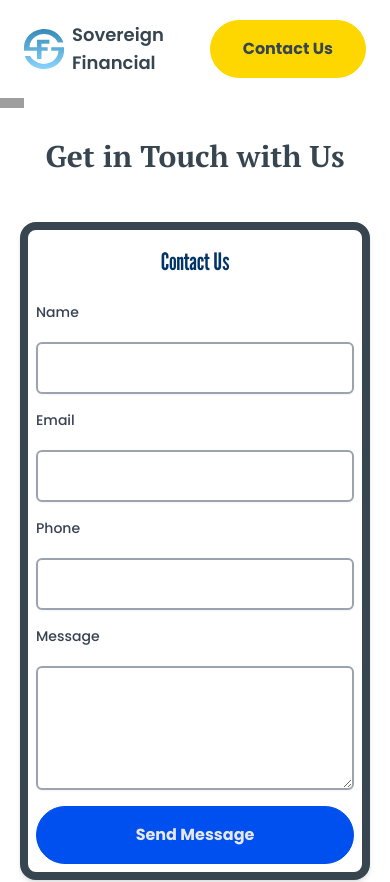
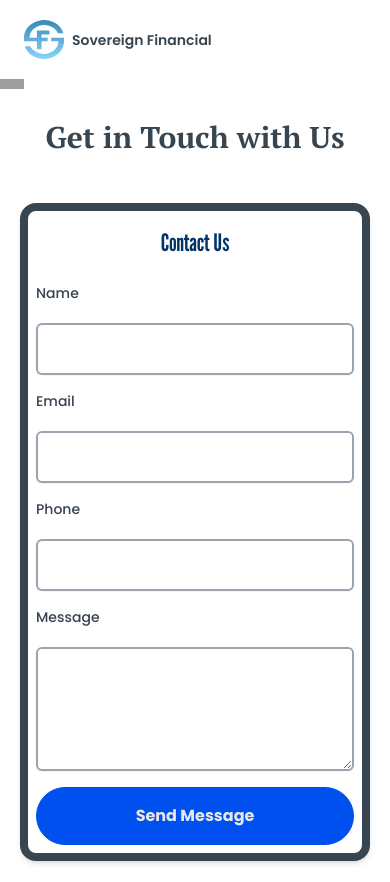
Before and after one commit to simanam/sovereignFinancial-Website, a Next.js app: page /contact in a window 390 px wide. Shown: the top 882 px of the page. Built offline with nearby package versions, Linux system fonts and the light colour scheme; grey boxes are pictures that could not be loaded.

Commit message:
sec  commit

```diff
--- a/components/Hero.tsx
+++ b/components/Hero.tsx
@@ -19,7 +19,7 @@ const Hero: React.FC<HeroProps> = ({ scrollToWhyUs, scrollToCalc }) => {
 
   const { View } = useLottie(optionsLottie);
   return (
-    <section className="max-container padding-container flex flex-col gap-20 py-10 pb-24 md:gap-28 lg:py-10 xl:flex-col justify-center items-center">
+    <section className="max-container padding-container flex flex-col gap-20 py-24 pb-24 md:gap-28 lg:py-10 xl:flex-col justify-center items-center">
       <div className="relative z-20 flex  flex-col lg:mt-[80px] justify-center items-center">
         <Image
           src="/3dhome.png"
--- a/components/Navbar.tsx
+++ b/components/Navbar.tsx
@@ -14,12 +14,12 @@ const Navbar = () => {
     <nav className="sticky top-0 z-30 flexBetween max-container padding-container py-5 bg-opacity-90 backdrop-filter backdrop-blur-lg">
       <Link href="/" className="flex flex-row items-center gap-2">
         <Image src="/Logo-Icon.svg" alt="logo" width={40} height={40} />
-        <p className="font-poppins text-lg font-semibold text-gray-100">
+        <p className="font-poppins text-sm lg:text-lg font-semibold text-gray-100">
           Sovereign Financial
         </p>
       </Link>
 
-      <div className="flexCenter">
+      <div className=" hidden lg:flexCenter">
         <Button
           type="button"
           title="Contact Us"
```
